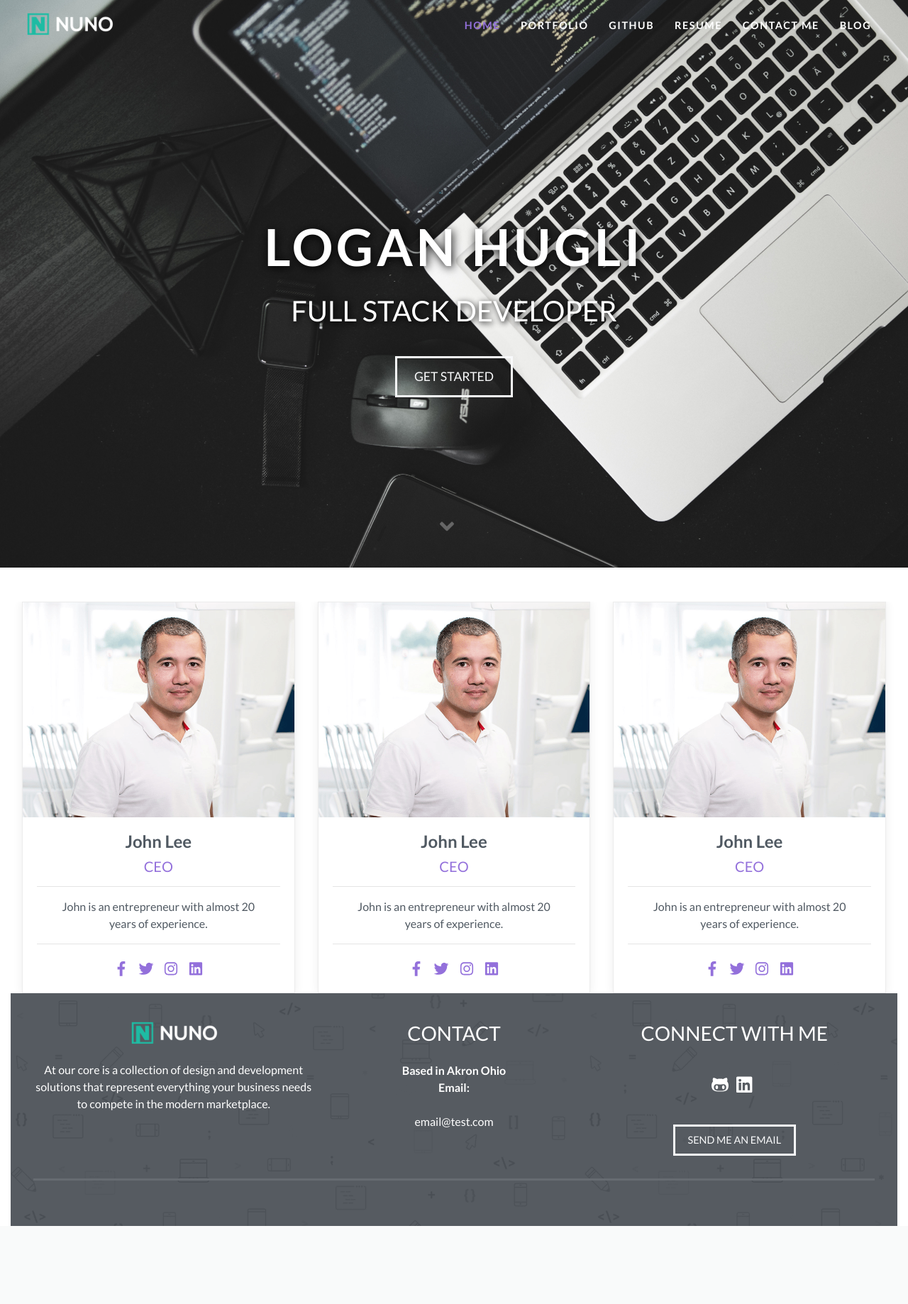
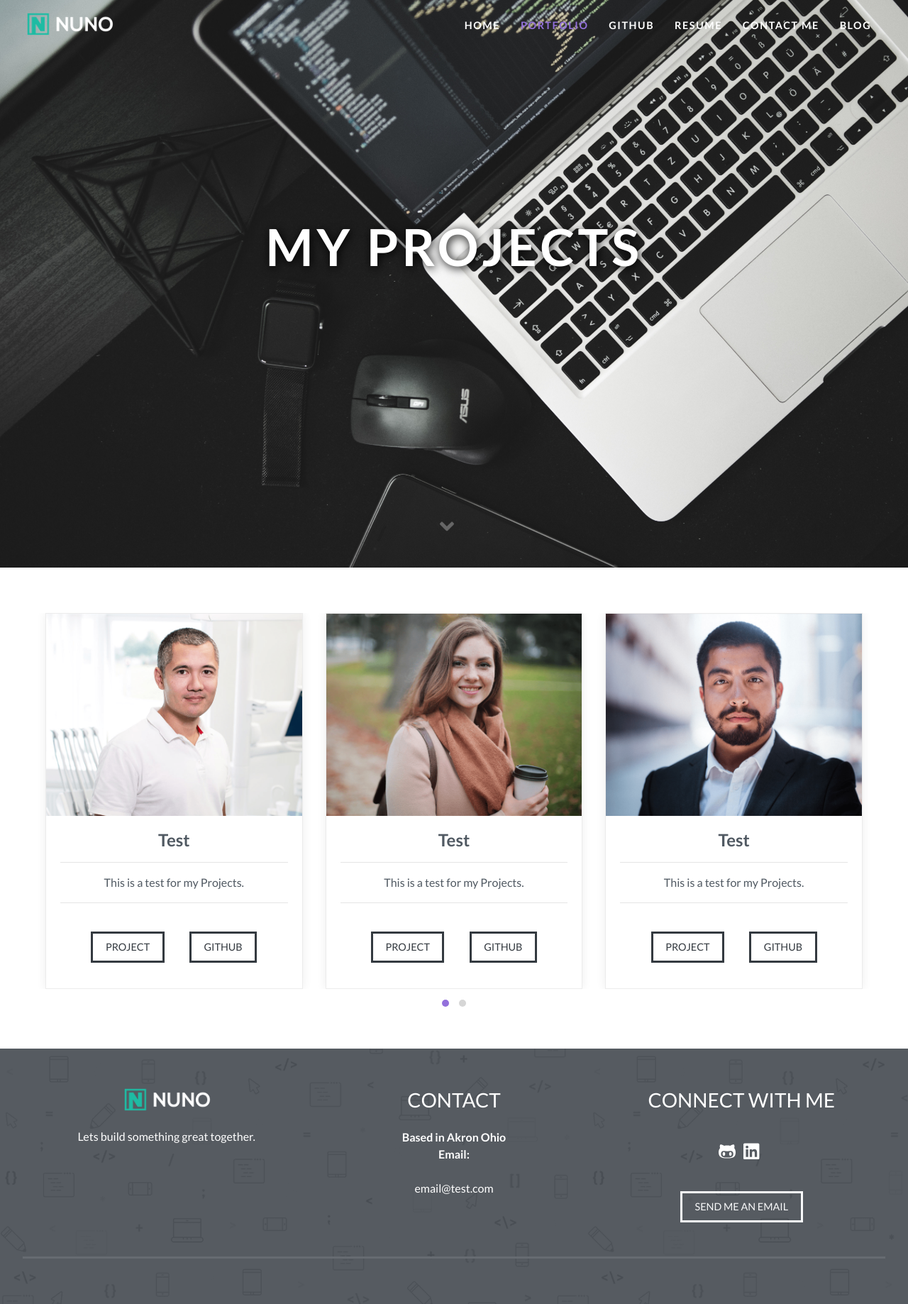
Before and after one commit to Logoplata/portfoliov2-project, a Django app: template projects/templates/projects/projects.html in a window 1280 px wide. Shown: the whole page at 71% size. Before the commit the page ends 1728 px from the top, so only its background shows below. Run offline with Django 3.2, Linux system fonts and the light colour scheme; the template is opened without the code that fills it, so the values that code supplies are empty; some libraries are stand-ins or nearby versions.

Commit message:
Improved navigation functionality and portfolio slider added.

```diff
--- a/blog/templates/blog/allblogs.html
+++ b/blog/templates/blog/allblogs.html
@@ -47,7 +47,7 @@ Page 5: Clients/Contact
 				<a class="nav-link" href="{% url 'home' %}">Home</a>
 			</li>
 			<li class="nav-item">
-				<a class="nav-link" href="portfolio.html">Portfolio</a>
+				<a class="nav-link" href="{% url 'allprojects' %}">Portfolio</a>
 			</li>
 			<li class="nav-item">
 				<a class="nav-link" href="https://github.com/Logoplata">Github</a>
@@ -128,7 +128,7 @@ Page 5: Clients/Contact
 
 	<div class="col-md-4">
 		<img src="img/nuno.png" alt="">
-		<p>At our core is a collection of design and development solutions that represent everything your business needs to compete in the modern marketplace.</p>
+		<p>Lets build something great together.</p>
 	</div>
 
 	<div class="col-md-4">
--- a/blog/templates/blog/detail.html
+++ b/blog/templates/blog/detail.html
@@ -47,7 +47,7 @@ Page 5: Clients/Contact
 				<a class="nav-link" href="{% url 'home' %}">Home</a>
 			</li>
 			<li class="nav-item">
-				<a class="nav-link" href="portfolio.html">Portfolio</a>
+				<a class="nav-link" href="{% url 'allprojects' %}">Portfolio</a>
 			</li>
 			<li class="nav-item">
 				<a class="nav-link" href="https://github.com/Logoplata">Github</a>
@@ -80,6 +80,7 @@ Page 5: Clients/Contact
 <div class="caption text-center">
 
 	<div class="os-animation" data-animation="bounceInUp" data-delay=".6s">
+		<h1>{{ blog.title }}</h1>
 	</div>
 
 </div>
@@ -118,7 +119,7 @@ Page 5: Clients/Contact
 
 	<div class="col-md-4">
 		<img src="img/nuno.png" alt="">
-		<p>At our core is a collection of design and development solutions that represent everything your business needs to compete in the modern marketplace.</p>
+		<p>Lets build something great together.</p>
 	</div>
 
 	<div class="col-md-4">
--- a/portfoliov2/urls.py
+++ b/portfoliov2/urls.py
@@ -24,4 +24,5 @@ urlpatterns = [
     path('admin/', admin.site.urls),
     path('', home.views.home, name='home'),
     path('blog/', include('blog.urls')),
+    path('portfolio/', include('projects.urls')),
 ] + static(settings.MEDIA_URL, document_root=settings.MEDIA_ROOT)
--- a/projects/templates/projects/projects.html
+++ b/projects/templates/projects/projects.html
@@ -17,17 +17,6 @@
 	<link rel="stylesheet" href="{% static 'css/waypoints.css' %}">
 </head>
 
-<!---
-5 Page Outline Per Original Theme Sections:
-Page 1: Home/Features
-Page 2: Portfolio
-Page 3: Pricing
-Page 4: Team/Skills
-Page 5: Clients/Contact
--links to different pages
--Scrollspy removed for active nav links
--->
-
 <body>
 
 <!--- Start Home section -->
@@ -44,10 +33,10 @@ Page 5: Clients/Contact
 	<div class="collapse navbar-collapse" id="navbarResponsive">
 		<ul class="navbar-nav ml-auto">
 			<li class="nav-item">
-				<a class="nav-link active" href="#home">Home</a>
+				<a class="nav-link" href="#home">Home</a>
 			</li>
 			<li class="nav-item">
-				<a class="nav-link" href="#">Portfolio</a>
+				<a class="nav-link active" href="#home">Portfolio</a>
 			</li>
 			<li class="nav-item">
 				<a class="nav-link" href="https://github.com/Logoplata">Github</a>
@@ -80,15 +69,7 @@ Page 5: Clients/Contact
 <div class="caption text-center">
 
 	<div class="os-animation" data-animation="bounceInUp" data-delay=".6s">
-		<h1>Logan Hugli</h1>
-	</div>
-
-	<div class="os-animation" data-animation="bounceInUp" data-delay=".8s">
-		<h3>Full Stack Developer</h3>
-	</div>
-
-	<div class="os-animation" data-animation="bounceInUp" data-delay="1s">
-		<a class="btn btn-outline-light btn-lg" href="#features">Get Started</a>
+		<h1>My Projects</h1>
 	</div>
 
 </div>
@@ -105,21 +86,18 @@ Page 5: Clients/Contact
 <!--- End Home Section -->
 
 <!--- Start Portfolio Section -->
-<div id="portfolio" class="offset">
+<div id="Features" class="offset">
 
-<div class="row padding">
+<!--- Start Fixed Background IMG Light -->
+<div class="fixed-background">
+
+<div class="row light">
 <!---
 	<div class="col-12 os-animation" data-animation="fadeInUp">
-		<h3 class="heading">Portfolio</h3>
+		<h3 class="heading">Meet the Team</h3>
 		<div class="heading-underline"></div>
 	</div>
 -->
-</div> <!--- End Row -->
-
-<!--- Start Portfolio Grid -->
-<div class="container-fluid">
-<div class="row no-padding">
-
 	<div class="col-md-12">
 		<div class="os-animation" data-animation="fadeInUp">
 		<div id="team-slider" class="owl-carousel owl-theme">
@@ -127,19 +105,59 @@ Page 5: Clients/Contact
 			<div class="card text-center">
 				<img class="card-img-top" src="img/team/team1.png" alt="">
 				<div class="card-body">
-					<h4>John Lee</h4>
-					<h5>CEO</h5>
-					<p>John is an entrepreneur with almost 20 years of experience.</p>
-					<a href="#"><i class="fab fa-facebook-f"></i></a>
-					<a href="#"><i class="fab fa-twitter"></i></a>
-					<a href="#"><i class="fab fa-instagram"></i></a>
-					<a href="#"><i class="fab fa-linkedin"></i></a>
+					<h4>Test</h4>
+					<p>This is a test for my Projects.</p>
+					<a class="btn btn-outline-dark btn-sm" href="mailto:Lhugli6386@hotmail.com">Project</a>
+					<a class="btn btn-outline-dark btn-sm" href="mailto:Lhugli6386@hotmail.com">GitHub</a>
 				</div>
 			</div>
 
-</div> <!--- End Row -->
-</div> <!--- End Container -->
-<!--- End Portfolio Grid -->
+			<div class="card text-center">
+				<img class="card-img-top" src="img/team/team2.png" alt="">
+				<div class="card-body">
+					<h4>Test</h4>
+					<p>This is a test for my Projects.</p>
+					<a class="btn btn-outline-dark btn-sm" href="mailto:Lhugli6386@hotmail.com">Project</a>
+					<a class="btn btn-outline-dark btn-sm" href="mailto:Lhugli6386@hotmail.com">GitHub</a>
+				</div>
+			</div>
+
+			<div class="card text-center">
+				<img class="card-img-top" src="img/team/team3.png" alt="">
+				<div class="card-body">
+					<h4>Test</h4>
+					<p>This is a test for my Projects.</p>
+					<a class="btn btn-outline-dark btn-sm" href="mailto:Lhugli6386@hotmail.com">Project</a>
+					<a class="btn btn-outline-dark btn-sm" href="mailto:Lhugli6386@hotmail.com">GitHub</a>
+				</div>
+			</div>
+
+			<div class="card text-center">
+				<img class="card-img-top" src="img/team/team4.png" alt="">
+				<div class="card-body">
+					<h4>Test</h4>
+					<p>This is a test for my Projects.</p>
+					<a class="btn btn-outline-dark btn-sm" href="mailto:Lhugli6386@hotmail.com">Project</a>
+					<a class="btn btn-outline-dark btn-sm" href="mailto:Lhugli6386@hotmail.com">GitHub</a>
+				</div>
+			</div>
+
+		</div> <!--- End Team Slider -->
+		</div> <!--- End Animation -->
+	</div> <!--- End col-md-12 -->
+
+</div> <!--- End of Row Light -->
+
+	<div class="fixed-wrap">
+		<div id="fixed-2">
+		</div>
+	</div>
+
+</div>
+<!--- End Fixed Background IMG Light -->
+
+</div>
+<!--- End Portfolio Section -->
 
 <!--- Start Contact Section -->
 <div id="contact" class="offset">
@@ -149,7 +167,7 @@ Page 5: Clients/Contact
 
 	<div class="col-md-4">
 		<img src="img/nuno.png" alt="">
-		<p>At our core is a collection of design and development solutions that represent everything your business needs to compete in the modern marketplace.</p>
+		<p>Lets build something great together.</p>
 	</div>
 
 	<div class="col-md-4">
--- /dev/null
+++ b/projects/urls.py
@@ -0,0 +1,7 @@
+from django.urls import path
+
+from . import views
+
+urlpatterns = [
+    path('', views.allprojects, name='allprojects'),
+ ]
--- a/projects/views.py
+++ b/projects/views.py
@@ -2,5 +2,5 @@ from django.shortcuts import render
 
 from .models import Project
 
-def projects(request):
+def allprojects(request):
 	return render(request, 'projects/projects.html')
```
Also changed, not shown: home/templates/home/home.html (+10 -124 lines).
